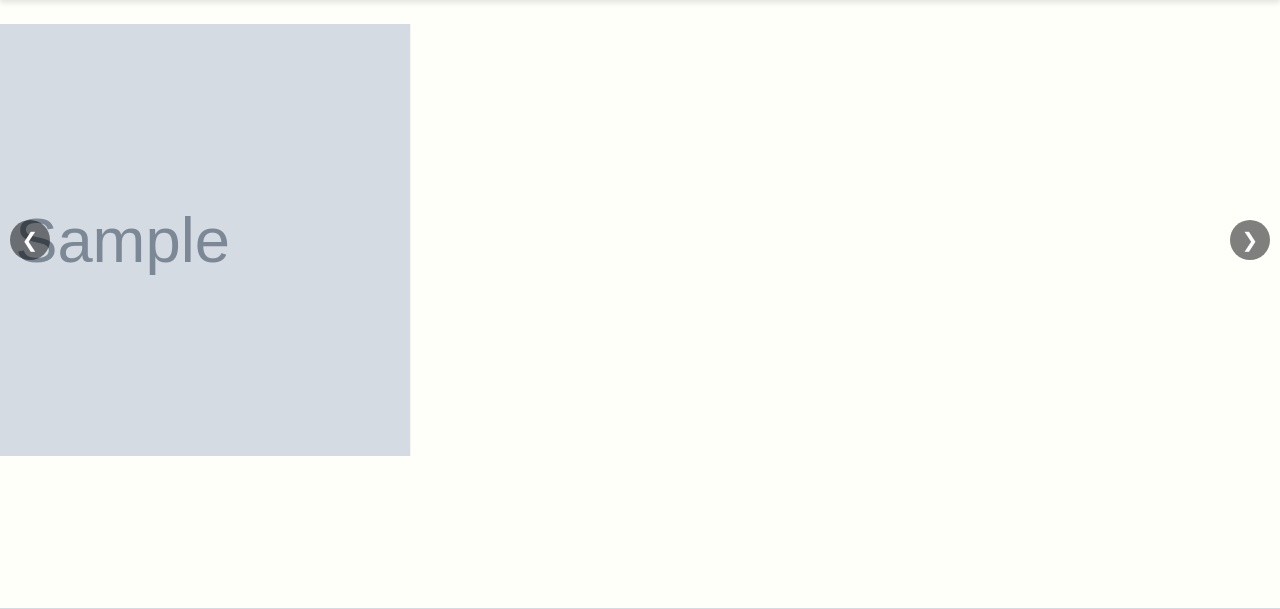
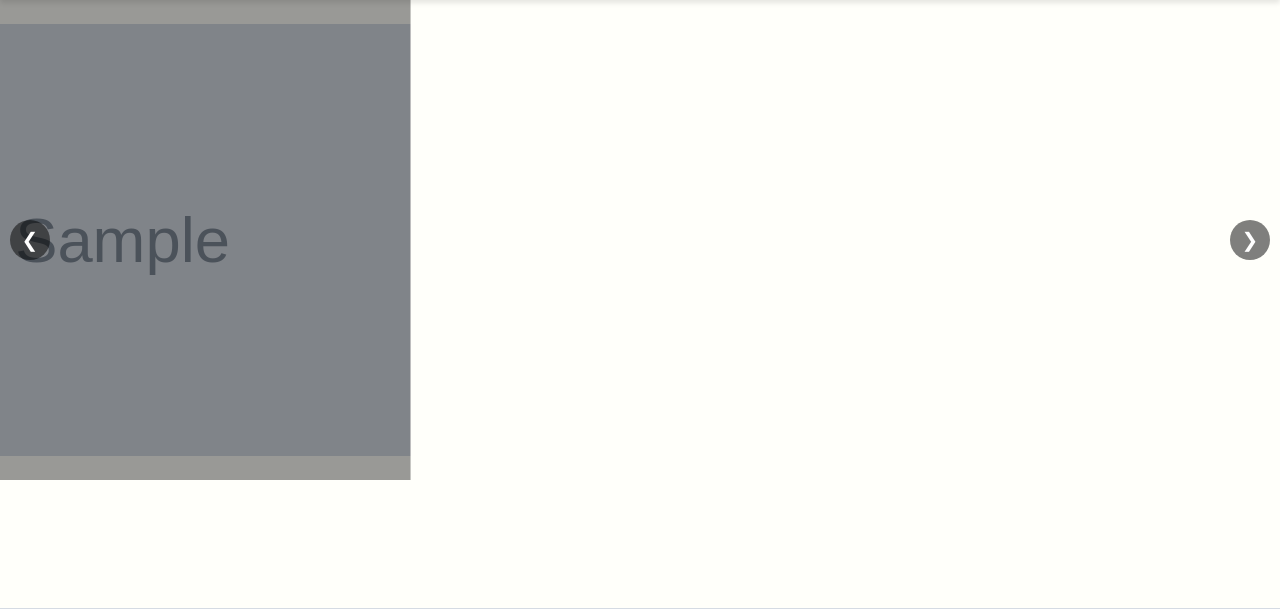
Before and after one commit to Seezly/pielcanela, a PHP site: page /index.php in a window 1280 px wide. Shown: the part 96-705 px from the top of the page. Run offline with PHP 8.4, Linux system fonts and the light colour scheme; tables that the repository leaves empty or names only in its code hold one stand-in row (values such as "Sample post"); grey boxes marked "Sample" are stand-in pictures; data that the repository does not hold is empty; some libraries are stand-ins or nearby versions.

Commit message:
Add slide overlay styling

```diff
--- a/public/css/styles.css
+++ b/public/css/styles.css
@@ -680,10 +680,24 @@ nav ul a li {
 .slider .box-img {
         width: 50%;
         height: 100%;
+        position: relative;
+}
+
+.slider .box-img::after {
+        content: "";
+        position: absolute;
+        top: 0;
+        left: 0;
+        width: 100%;
+        height: 100%;
+        background: rgba(0, 0, 0, 0.4);
+        z-index: 1;
 }
 
 .slider .box-img img {
         object-fit: contain;
+        position: relative;
+        z-index: 0;
 }
 
 .slider .slide-content {
@@ -704,6 +718,8 @@ nav ul a li {
         gap: 3em;
         align-items: center;
         flex-direction: column;
+        position: relative;
+        z-index: 2;
 }
 
 .slider .slide-content .product-info .product-title {
```
Lines whose indentation alone changed are shown as unchanged.
